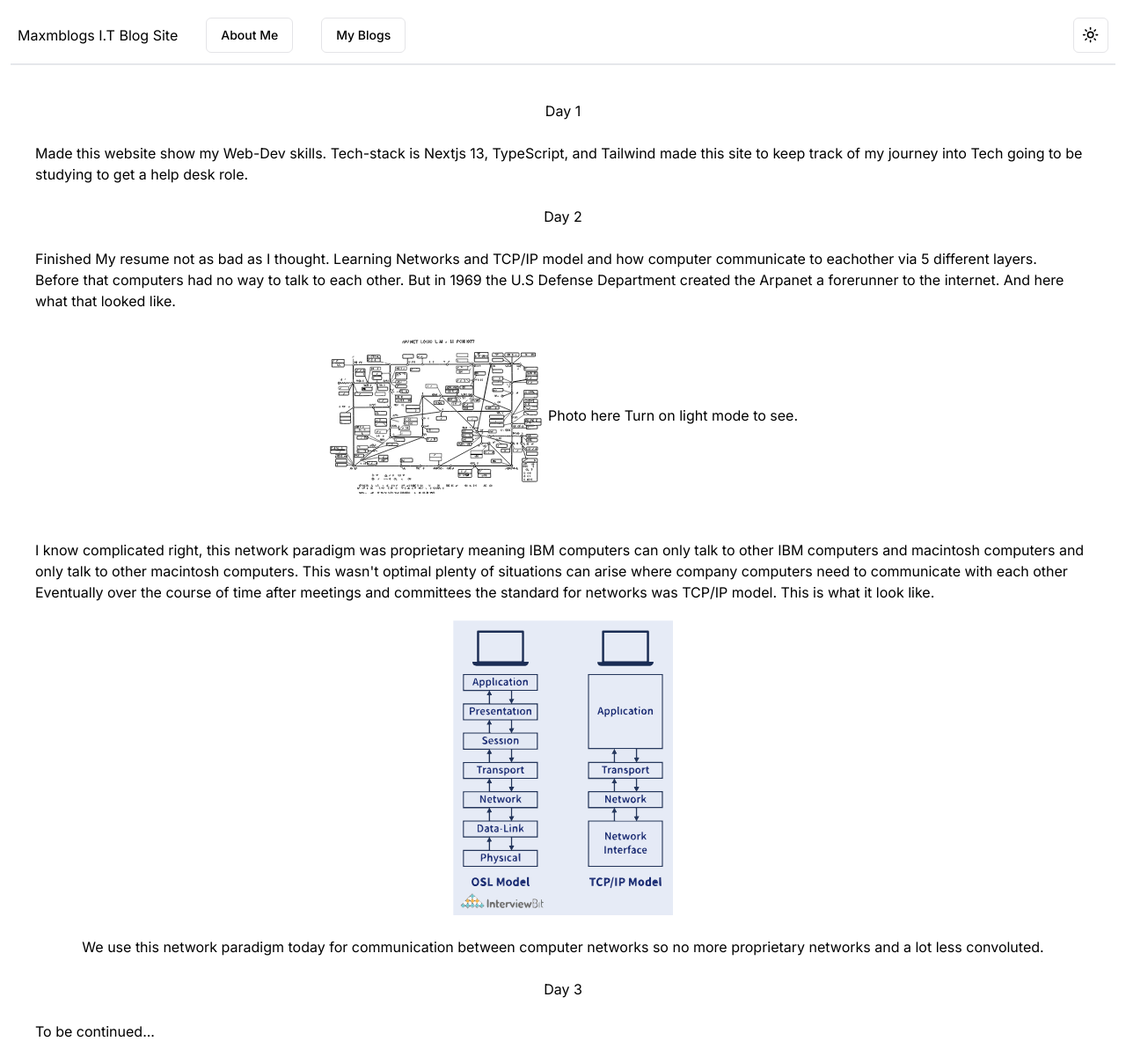
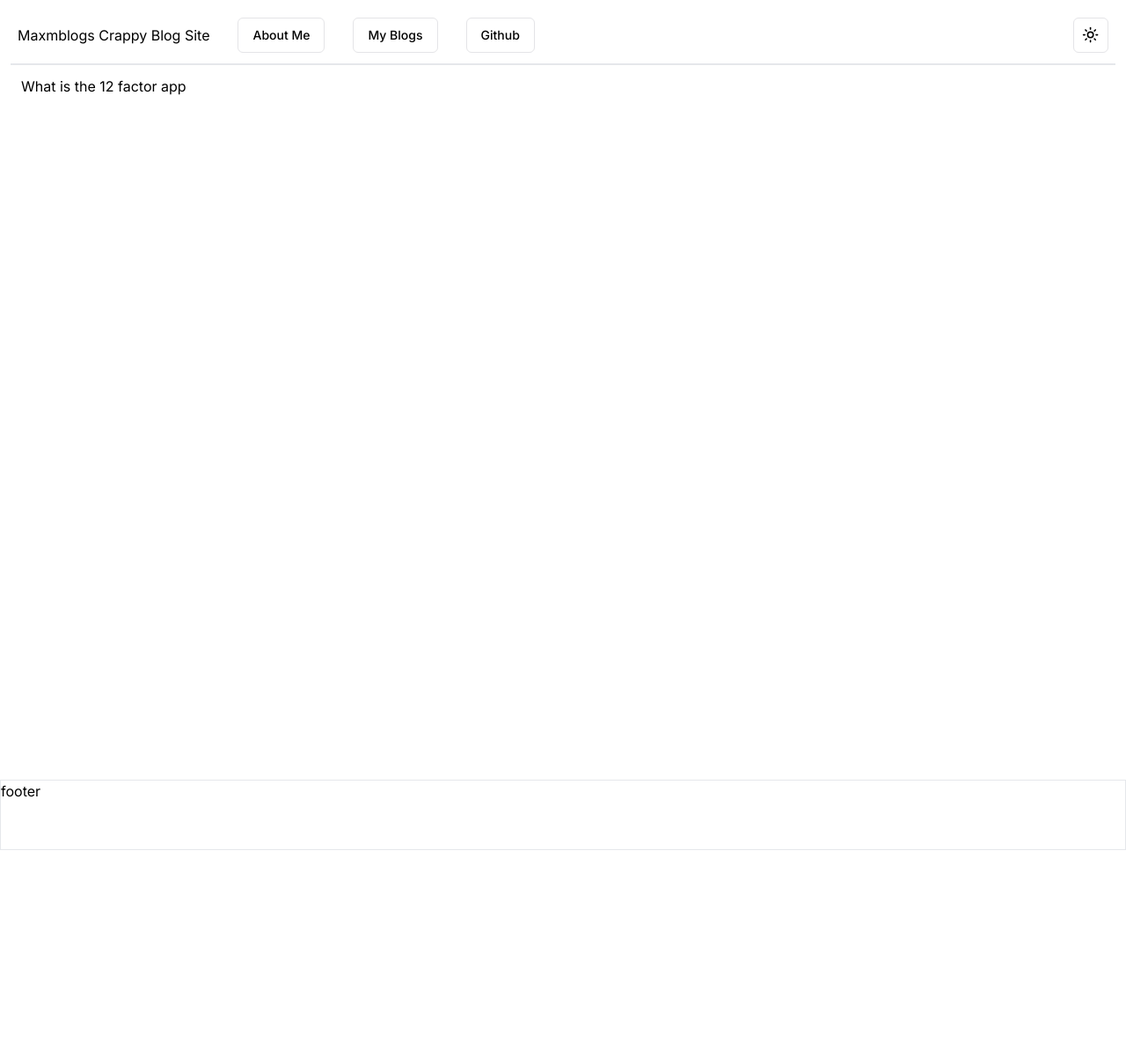
Before and after one commit to Maxmblogs/My-journey-into-tech, a Next.js app: page / in a window 1280 px wide. Shown: the whole page at 88% size. After the commit the page ends 966 px from the top, so only its background shows below. Built offline with nearby package versions, Linux system fonts and the light colour scheme.

Commit message:
will go back to c++ for a bit until i can have some stuff to blog about

```diff
--- a/app/Blog/[id]/page.tsx
+++ b/app/Blog/[id]/page.tsx
@@ -9,7 +9,7 @@ export default async function BlogPostPage({ params }: Props) {
     const post = posts.find((post) => post.id === params.id)
 
     return (
-        <div>
+        <div className="h-screen container mx-auto">
             <h1>{post?.title}</h1>
             <p>{post?.content}</p>
         </div>
--- a/app/Blog/loading.tsx
+++ b/app/Blog/loading.tsx
@@ -1,5 +1,5 @@
 export default function Loading() {
     return (
-        <div>Loading...</div>
+        <div className="h-screen">Loading...</div>
     )
 }
--- a/app/layout.tsx
+++ b/app/layout.tsx
@@ -3,6 +3,7 @@ import './globals.css'
 import type { Metadata } from 'next'
 import { Inter } from 'next/font/google'
 import Navbar from '@/components/Nav/Navbar'
+import Footer from '@/components/Footer/footer'
 
 const inter = Inter({ subsets: ['latin'] })
 
@@ -22,6 +23,7 @@ export default function RootLayout({
       <body className={inter.className}>
       <Navbar/>
         {children}
+        <Footer/>
         </body>
       </ThemeProvider>
     </html>
--- a/app/page.tsx
+++ b/app/page.tsx
@@ -3,59 +3,8 @@ import Image from 'next/image'
 export default function Home() {
   return (
     <div className="container mx-auto px-6">
-
-      <div className='m-4 flex flex-col'>
-        <li className='flex justify-center py-6'>
-          Day 1
-        </li>
-        <p>Made this website show my Web-Dev skills. Tech-stack is Nextjs 13, TypeScript, and Tailwind made this site to keep track
-          of my journey into Tech going to be studying to get a help desk role.
-        </p>
-
-        <li className='flex justify-center py-6'>Day 2</li>
-        <p>Finished My resume not as bad as I thought. Learning Networks and TCP/IP model and how computer communicate to eachother via 5 different layers.</p>
-        <p>Before that computers had no way to talk to each other. But in 1969 the U.S Defense Department created the Arpanet a forerunner to the internet.
-          And here what that looked like.
-        </p>
-        <div className='flex justify-center pt-7 pb-7'>
-        <Image
-          src='/arpanet.svg'
-          alt='picture of arpanet diagram'
-          width={250}
-          height={250}
-          color='white'
-        />
-        <p className='flex items-center'>
-          Photo here Turn on light mode to see.
-        </p>
-
-        </div>
-
-        <div className='py-6'>
-        <p>I know complicated right, this network paradigm was proprietary meaning IBM computers can only talk to other IBM computers and
-          macintosh computers and only talk to other macintosh computers.
-          This wasn&apos;t optimal plenty of situations can arise where company computers need to communicate with each other
-          Eventually over the course of time after meetings and committees the standard for networks was TCP/IP model. This is what it look like.</p>
-
-          <div className='flex justify-center pt-5'>
-            <Image
-            src='/tcp.svg'
-            alt='tcp/ip model'
-            width={250}
-            height={250}
-            />
-          </div>
-          </div>
-
-          <div>
-            <p className='flex justify-center'>
-              We use this network paradigm today for communication between computer networks so no more proprietary networks and a lot less convoluted.
-            </p>
-          </div>
-          <li className='flex justify-center py-6'>
-            Day 3
-          </li>
-          <p>To be continued...</p>
+      <div className='min-h-screen'>
+        What is the 12 factor app
       </div>
     </div>
   )
--- /dev/null
+++ b/components/Footer/footer.tsx
@@ -0,0 +1,9 @@
+export default function Footer() {
+    return (
+        <div>
+            <div className="flex border h-20 bottom-0">
+                footer
+            </div>
+        </div>
+    )
+}
--- a/components/Nav/Navbar.tsx
+++ b/components/Nav/Navbar.tsx
@@ -2,11 +2,13 @@ import { ModeToggle } from "../buttons/theme-button";
 import { AboutButton } from "../buttons/about-button";
 import { BlogButton } from "../buttons/blog-button";
 import Link from "next/link";
+import { Button } from "@/components/ui/button"
+
 export default function Navbar() {
     return (
         <div className="flex m-3 justify-between gap-8 border-b-2 pb-3 pt-2 px-2">
             <Link href={`/`} className=" flex items-center">
-            Maxmblogs I.T Blog Site
+            Maxmblogs Crappy Blog Site
             </Link>
 
             <div className="">
@@ -17,6 +19,10 @@ export default function Navbar() {
               <BlogButton/>
             </div>
 
+            <Button variant={"outline"}>
+                <Link href={'https://github.com/Maxmblogs'}>Github</Link>
+            </Button>
+
             <div className="ml-auto">
             <ModeToggle/>
             </div>
```
